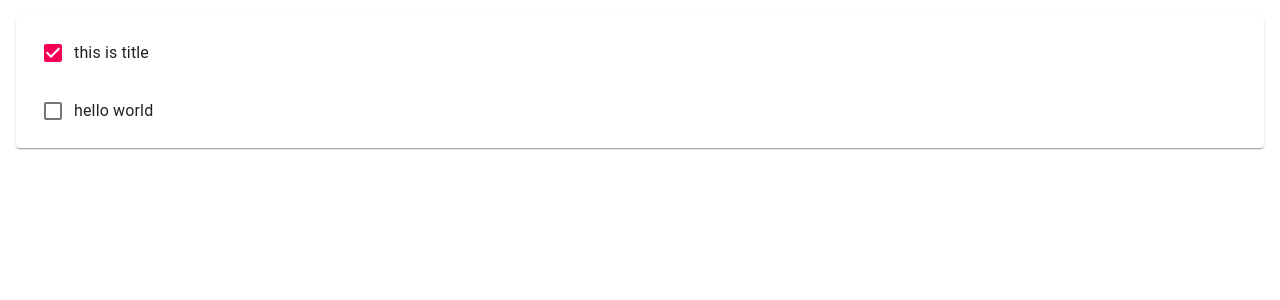
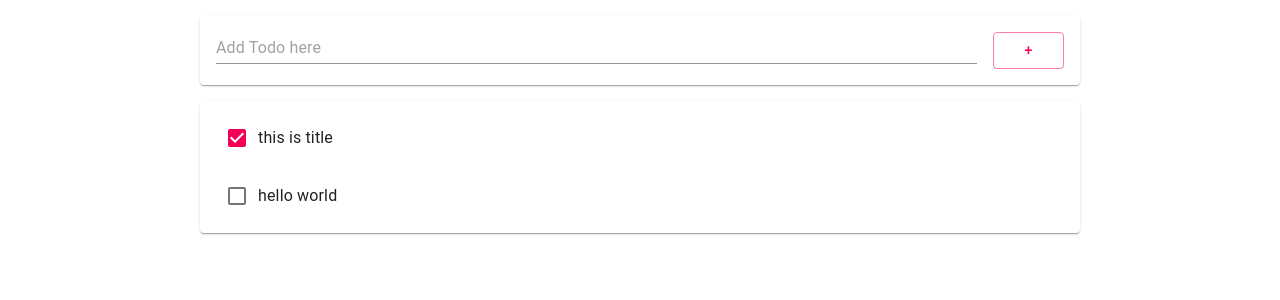
Before and after one commit to sudopark/todo-react-app-study, a React (Create React App) app: page / in a window 1280 px wide. Shown: the top 300 px of the page. Built offline with nearby package versions, Linux system fonts and the light colour scheme.

Commit message:
add todo 추가

```diff
--- /dev/null
+++ b/src/AddTodo.js
@@ -0,0 +1,31 @@
+import { Button, Grid, Paper, TextField } from "@material-ui/core";
+import React from "react";
+
+
+class AddTodo extends React.Component {
+
+    constructor(props) {
+        super(props)
+        this.state = {item: {title: ""}};   // 사용자 입력을 저장할 오브젝트
+    }
+
+    render() {
+        return (
+            <Paper style={{margin: 16, padding: 16}}>
+                <Grid container>
+                    <Grid xs={11} md={11} item style={{paddingRight: 16}}>
+                        <TextField placeholder="Add Todo here" fullWidth />
+                    </Grid>
+                    <Grid xs={1} md={1} item>
+                        <Button fullWidth color="secondary" variant="outlined">
+                            +
+                        </Button>
+                    </Grid>
+                </Grid>
+            </Paper>
+        );
+    }
+}
+
+
+export default AddTodo;
--- a/src/App.js
+++ b/src/App.js
@@ -2,7 +2,8 @@
 import './App.css';
 import Todo from './Todo';
 import React from 'react';
-import { Paper, List } from "@material-ui/core"
+import { Paper, List, Container } from "@material-ui/core"
+import AddTodo from './AddTodo';
 
 class App extends React.Component {
 
@@ -30,7 +31,12 @@
     );
 
     return (
-      <div className='App'> {todoItems} </div>
+      <div className='App'>
+        <Container maxWidth="md">
+          <AddTodo />
+          <div className="TodoList"> {todoItems} </div>
+        </Container>
+      </div>
     );
   }
 }
```
